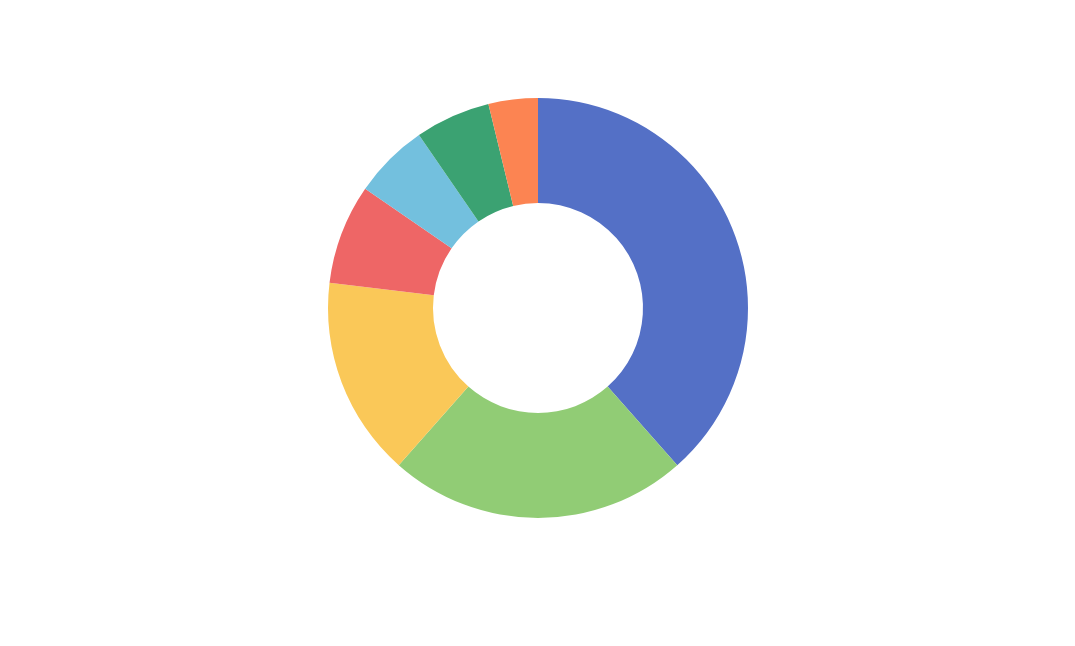
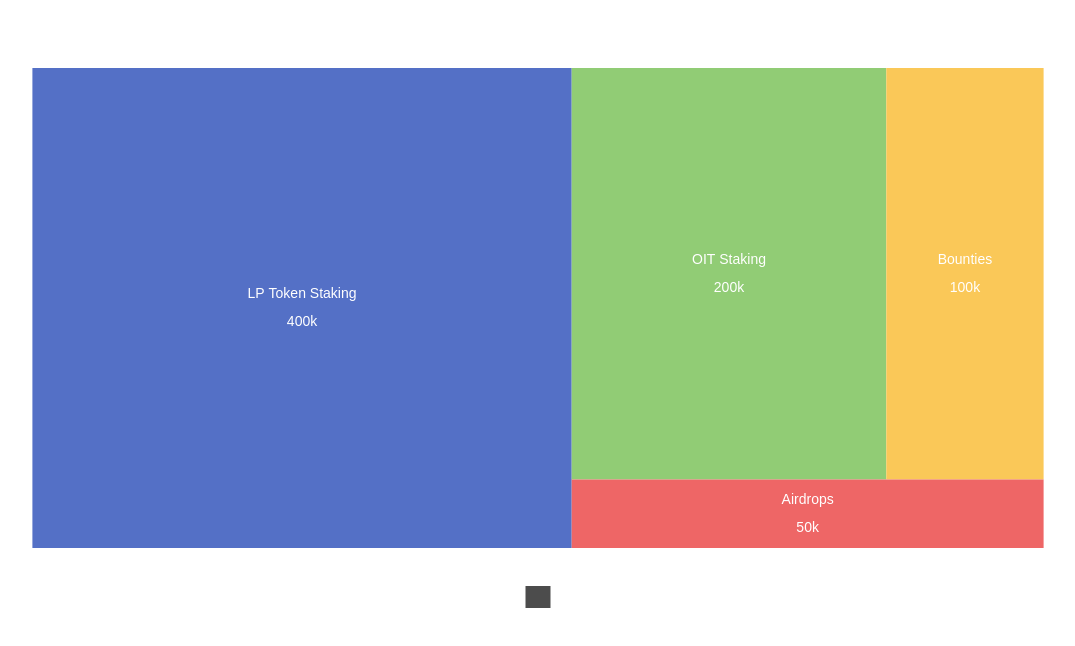
Before and after one commit to ZIRK5237/rewardDistribution, a plain HTML site: page index.html in a window 1280 px wide. Shown: the whole page, without its empty margins (102-1177 px from the left). Drawn offline with nearby package versions, Linux system fonts and the light colour scheme.

Commit message:
Update index.html

```diff
--- a/index.html
+++ b/index.html
@@ -19,61 +19,52 @@
       var option;
 
      option = {
-  tooltip: {
-    trigger: 'item'
-  },
         series: [
           {
-      name: 'Initial Token Distribution',
-      type: 'pie',
-      radius: ['35%', '70%'],
-      avoidLabelOverlap: false,
-      label: {
-        show: false,
-        position: 'center'
+            type: 'treemap',
+            data: [
+              {
+                name: 'LP Token Staking',
+                value: 400, // Adjust the values here
               },
+              {
+                name: 'OIT Staking',
+                value: 200, // Adjust the values here
+              },
+              {
+                name: 'Bounties',
+                value: 100, // Adjust the values here
+              },
+              {
+                name: 'Airdrops',
+                value: 50, // Adjust the values here
+              }
+            ],
             emphasis: {
+              focus: 'descendant',
+              itemStyle: {
+                borderWidth: 3,
+                borderColor: '#333'
+              },
               label: {
                 show: true,
-          fontSize: 40,
+                fontSize: 24, // Emphasize name more (adjust as needed)
                 fontWeight: 'bold',
-          color: 'white',
-          borderColor: 'black'
+                position: 'inside',
+                padding: [10, 5, 5, 5] // Adjust padding for the label
               }
             },
-      labelLine: {
-        show: false
+            label: {
+              show: true,
+              formatter: function (params) {
+                if (!params.children) {
+                  return params.name + '\n\n' + params.value + 'k'; // Add a suffix here
+                }
+                return params.name;
               },
- data: [
-        {
-          value: 38.5,
-          name: 'PUBLIC SALE'
-        },
-        {
-          value: 23.1,
-          name: 'LIQUIDITY (LOCKED)'
-        },
-        {
-          value: 15.4,
-          name: 'LP REWARDS'
-        },
-        {
-          value: 7.7,
-          name: 'STAKING REWARDS'
-        },
-        {
-          value: 5.8,
-          name: 'BOUNTIES/REWARDS'
-        },
-        {
-          value: 5.8,
-          name: 'CORE TEAM (VESTED)'
-        },
-        {
-          value: 3.8,
-          name: 'PRIVATE INVESTORS'
+              fontSize: 14, // Make the value smaller (adjust as needed)
+              position: 'inside'
             }
-      ]
           }
         ]
       };
```
Lines whose indentation alone changed are shown as unchanged.
